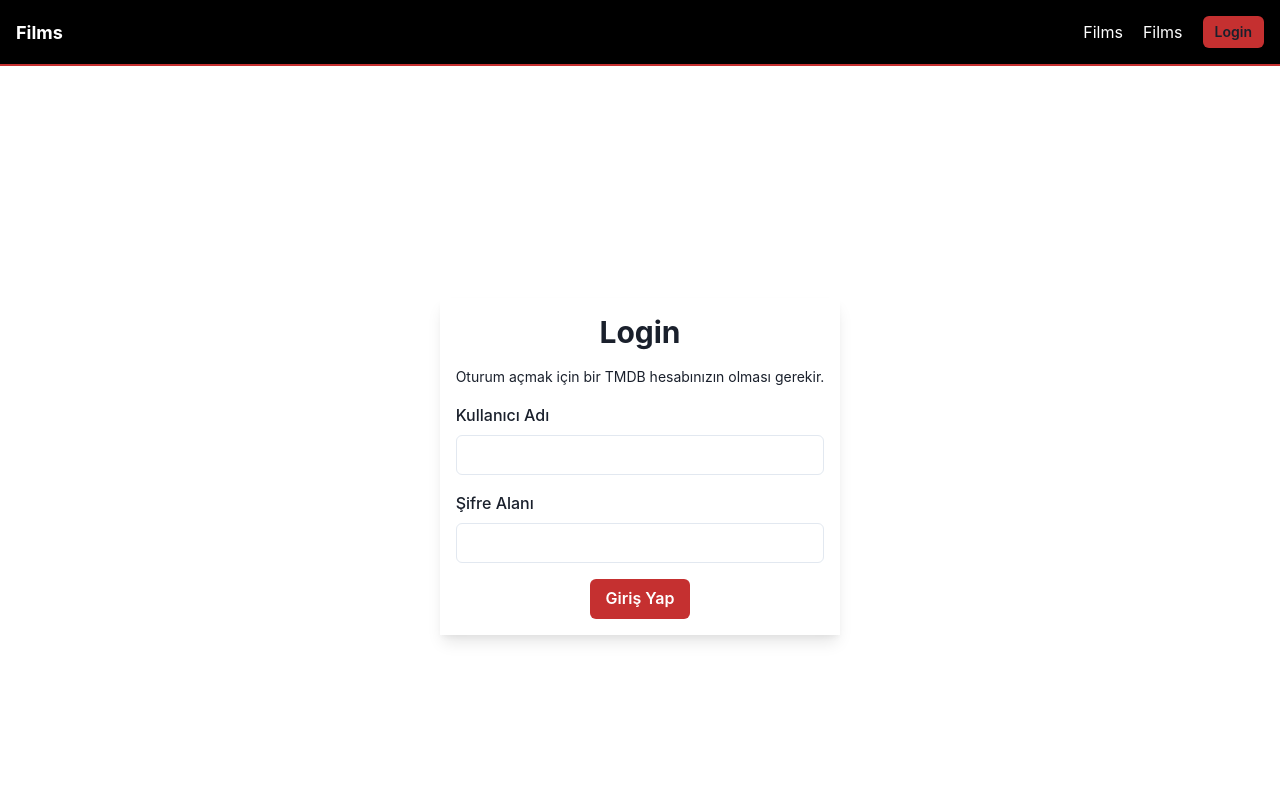
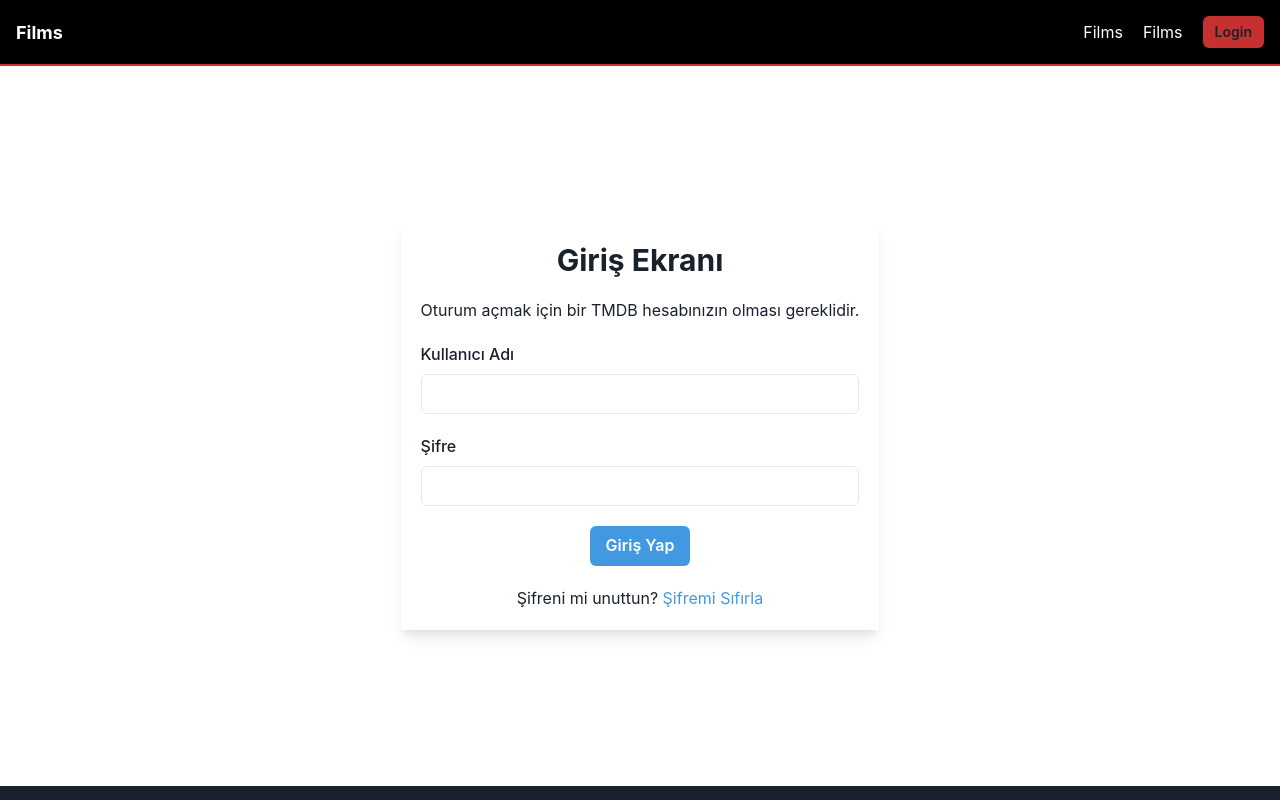
Before and after one commit to dxtaner/films-app-react, a React (Create React App) app: page /auth/login in a window 1280 px wide. Shown: the top 800 px of the page. Built offline with nearby package versions, Linux system fonts and the light colour scheme.

Commit message:
Edited Login Form

```diff
--- a/src/Components/Auth/LoginForm.js
+++ b/src/Components/Auth/LoginForm.js
@@ -6,8 +6,9 @@ import {
   FormLabel,
   Heading,
   Input,
+  Link,
+  Text,
   VStack,
-  Text,
 } from "@chakra-ui/react";
 import { Formik } from "formik";
 import {
@@ -28,10 +29,10 @@ const LoginForm = () => {
         validate={(values) => {
           const errors = {};
           if (!values.username) {
-            errors.username = "Bu alan gereklidir.";
+            errors.username = "Kullanıcı adı gereklidir.";
           }
           if (!values.password) {
-            errors.password = "Bu alan gereklidir.";
+            errors.password = "Şifre gereklidir.";
           }
           return errors;
         }}
@@ -50,11 +51,11 @@ const LoginForm = () => {
           }
         }}>
         {({ handleChange, handleBlur, handleSubmit, values, errors }) => (
-          <Flex justifyContent="center" alignItems="center" height="100vh">
-            <VStack spacing={4} padding="4" boxShadow="lg">
-              <Heading size="lg">Login</Heading>
-              <Text fontSize="sm">
-                Oturum açmak için bir TMDB hesabınızın olması gerekir.
+          <Flex justifyContent="center" alignItems="center" height="90vh">
+            <VStack spacing={5} padding="5" boxShadow="lg">
+              <Heading size="lg">Giriş Ekranı</Heading>
+              <Text fontSize="md">
+                Oturum açmak için bir TMDB hesabınızın olması gereklidir.
               </Text>
               <FormControl isInvalid={errors.username}>
                 <FormLabel>Kullanıcı Adı</FormLabel>
@@ -65,12 +66,10 @@ const LoginForm = () => {
                   onChange={handleChange}
                   onBlur={handleBlur}
                 />
-                {errors.username && (
-                  <FormErrorMessage>{errors.username}</FormErrorMessage>
-                )}
+                <FormErrorMessage>{errors.username}</FormErrorMessage>
               </FormControl>
               <FormControl isInvalid={errors.password}>
-                <FormLabel>Şifre Alanı</FormLabel>
+                <FormLabel>Şifre</FormLabel>
                 <Input
                   name="password"
                   value={values.password}
@@ -78,17 +77,24 @@ const LoginForm = () => {
                   onChange={handleChange}
                   onBlur={handleBlur}
                 />
-                {errors.password && (
-                  <FormErrorMessage>{errors.password}</FormErrorMessage>
-                )}
+                <FormErrorMessage>{errors.password}</FormErrorMessage>
               </FormControl>
               <Button
-                bg="red.600"
-                _hover={{ bg: "red.700" }}
+                bg="blue.400"
                 color="white"
+                _hover={{ bg: "blue.500" }}
                 onClick={handleSubmit}>
                 Giriş Yap
               </Button>
+              <Text fontSize="md">
+                Şifreni mi unuttun?{" "}
+                <Link
+                  to="https://www.themoviedb.org/reset-password"
+                  isExternal
+                  color="blue.400">
+                  Şifremi Sıfırla
+                </Link>
+              </Text>
             </VStack>
           </Flex>
         )}
@@ -96,4 +102,5 @@ const LoginForm = () => {
     </>
   );
 };
+
 export default LoginForm;
```
